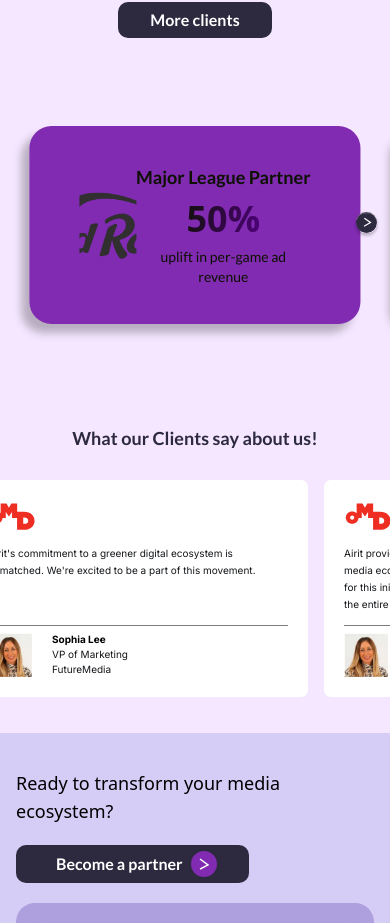
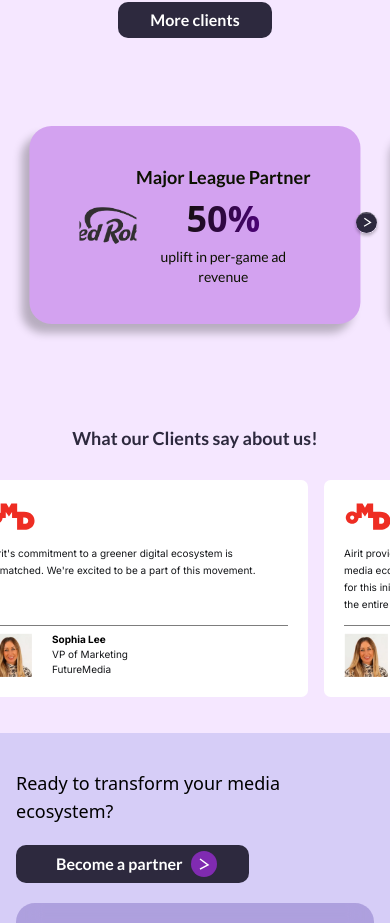
Before and after one commit to shivc868/airitlive, a Next.js app: page / in a window 390 px wide. Shown: the part 2235-3158 px from the top of the page. Built offline with nearby package versions, Linux system fonts and the light colour scheme.

Commit message:
add slider

```diff
--- a/components/home/SuccessAction.tsx
+++ b/components/home/SuccessAction.tsx
@@ -63,13 +63,13 @@ const SuccessAction: React.FC = () => {
             <div
               className={`flex items-center justify-between py-[37px] px-[50px] rounded-[22px] shadow-[-8px_9px_8.1px_0px_rgba(0,0,0,0.25)] h-full ${
                 index % 3 === 0
-                  ? "bg-purple"
+                  ? "bg-lightPurple"
                   : index % 3 === 1
-                  ? "bg-lightPurple"
-                  : "bg-red-900"
+                  ? "bg-[#B84FF4]"
+                  : "bg-[#A320EE]"
               }`}
             >
-              <div className="max-w-[199px] w-full h-20">
+              <div className="max-w-[199px] w-full h-11 lg:h-20">
                 <img
                   src={slide.logo}
                   alt={`${slide.partner} Logo`}
```
